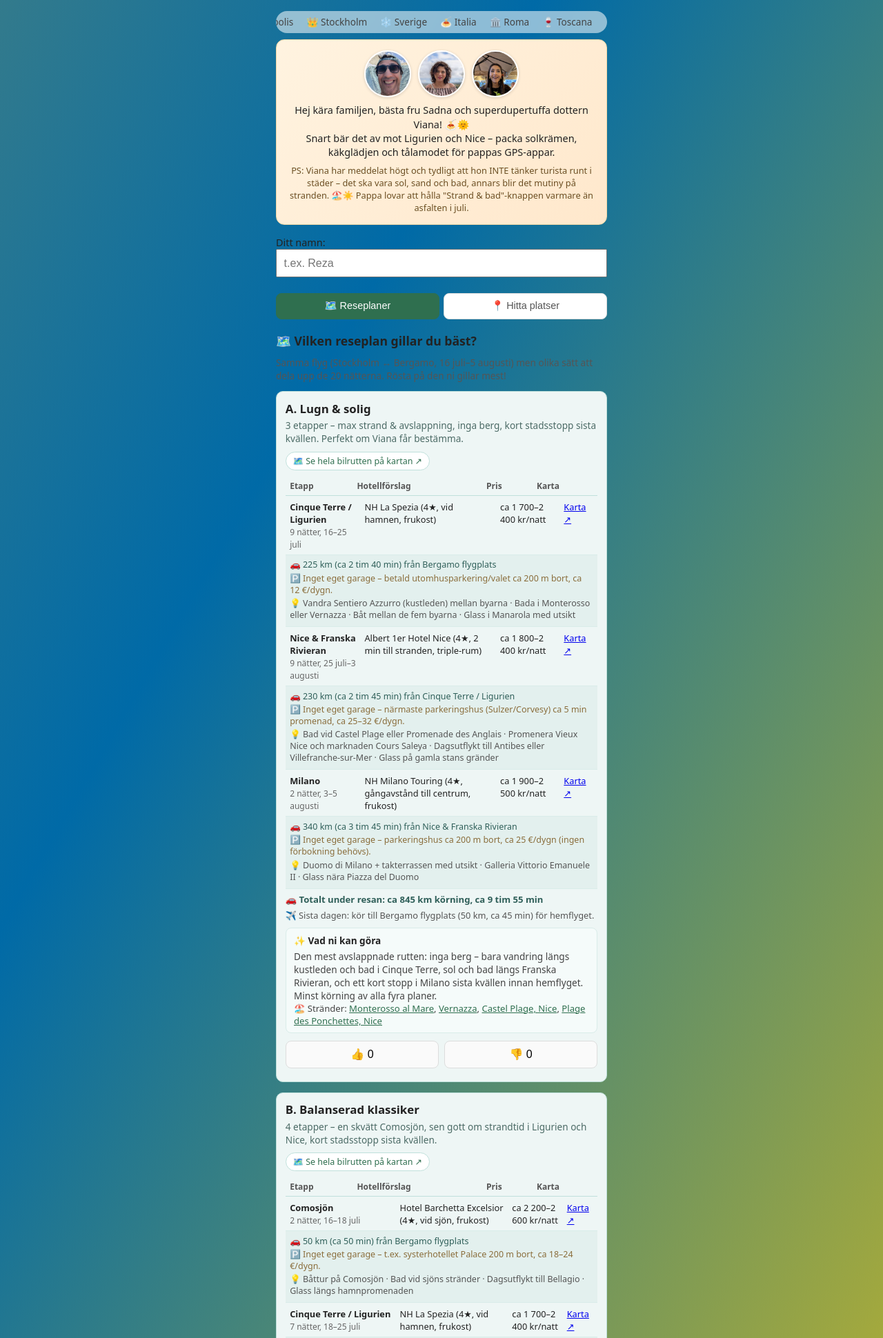
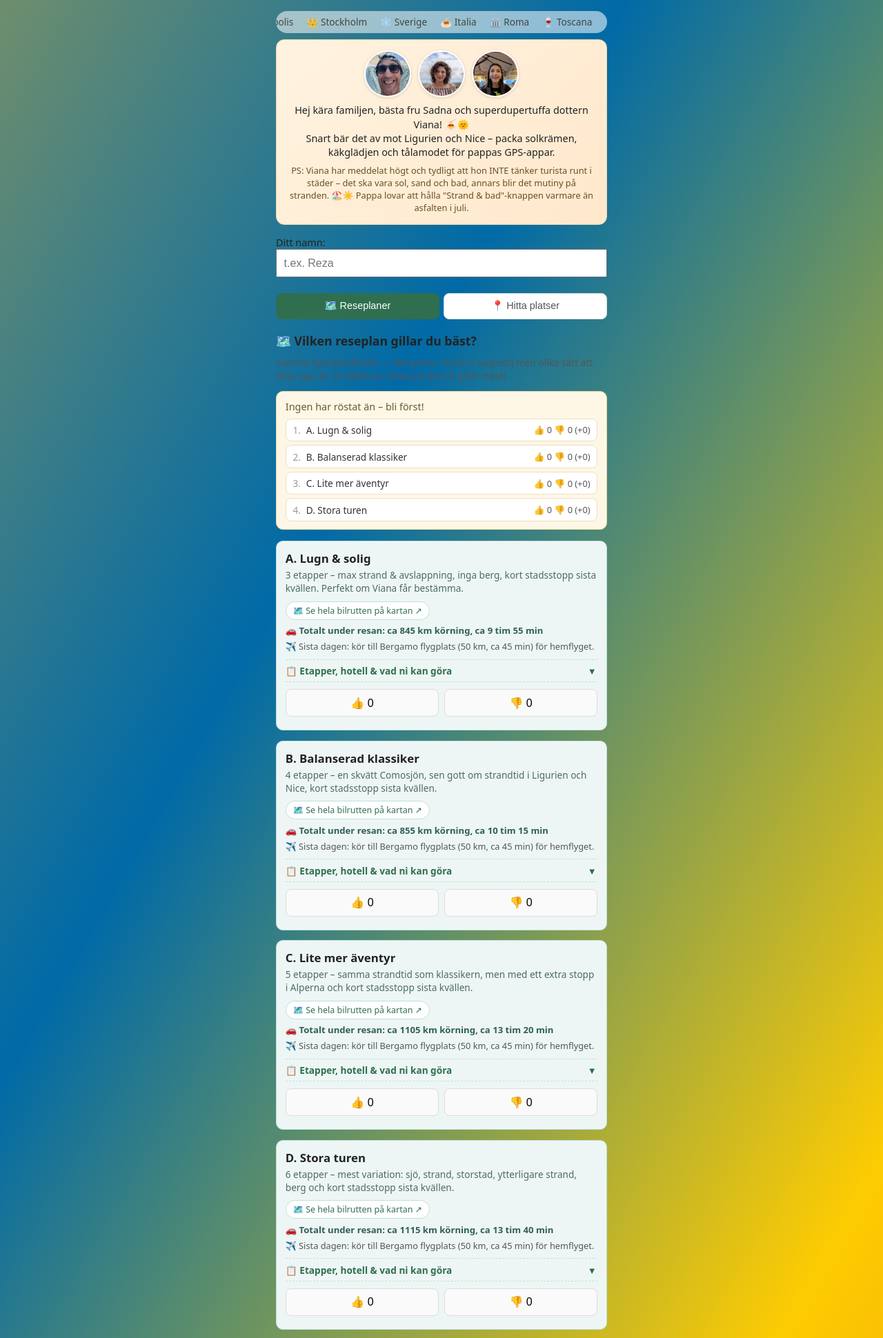
Before and after one commit to RezaBaza/ResaApp, a Flask app: page / in a window 1280 px wide. Shown: the top 1940 px of the page at 69% size. Run offline with Flask 3, Linux system fonts and the light colour scheme; tables that the repository leaves empty hold one stand-in row (values such as "Sample post").

Commit message:
pints added

```diff
--- a/static/app.js
+++ b/static/app.js
@@ -129,7 +129,13 @@ function planCardId(plan) {
   return `plan-${plan.id}`;
 }
 
+// Sparar senaste /api/plans-svaret så vi kan bygga om resultattavlan
+// (renderPlanLeaderboard) efter varje röst, utan att hämta om hela listan
+// från servern – sendPlanVote uppdaterar redan plan.votes i denna array.
+let currentPlans = [];
+
 function renderPlans(plans) {
+  currentPlans = plans;
   plansEl.innerHTML = "";
 
   const heading = document.createElement("h2");
@@ -142,9 +148,53 @@ function renderPlans(plans) {
     "Samma flyg (Stockholm ↔ Bergamo, 16 juli–5 augusti) men olika sätt att dela upp de 20 nätterna. Rösta på den ni gillar mest!";
   plansEl.appendChild(intro);
 
+  // Resultattavla: visar ALLA fyra alternativ direkt, rankade efter poäng
+  // (👍 minus 👎) – det är HÄR man tydligt ser "vilket alternativ vinner"
+  // istället för att behöva räkna ihop antalet röster i varje kort själv.
+  const leaderboard = document.createElement("div");
+  leaderboard.className = "plan-leaderboard";
+  leaderboard.id = "plan-leaderboard";
+  plansEl.appendChild(leaderboard);
+  renderPlanLeaderboard();
+
   for (const plan of plans) {
     plansEl.appendChild(renderPlanCard(plan));
   }
+}
+
+function renderPlanLeaderboard() {
+  const leaderboardEl = document.getElementById("plan-leaderboard");
+  if (!leaderboardEl) return;
+
+  const ranked = [...currentPlans].sort((a, b) => {
+    const scoreA = a.votes.up - a.votes.down;
+    const scoreB = b.votes.up - b.votes.down;
+    return scoreB - scoreA || b.votes.up - a.votes.up;
+  });
+
+  const rowsHtml = ranked
+    .map((plan, index) => {
+      const score = plan.votes.up - plan.votes.down;
+      const leaderClass = index === 0 && score > 0 ? " plan-leaderboard-leader" : "";
+      return `
+        <a href="#${planCardId(plan)}" class="plan-leaderboard-row${leaderClass}">
+          <span class="plan-leaderboard-rank">${index + 1}.</span>
+          <span class="plan-leaderboard-title">${plan.title}</span>
+          <span class="plan-leaderboard-score">👍 ${plan.votes.up} 👎 ${plan.votes.down} (${score >= 0 ? "+" : ""}${score})</span>
+        </a>
+      `;
+    })
+    .join("");
+
+  const totalVotes = ranked.reduce((sum, plan) => sum + plan.votes.up + plan.votes.down, 0);
+  const headlineHtml = totalVotes
+    ? `🏆 Just nu ligger <strong>${ranked[0].title}</strong> i topp`
+    : `Ingen har röstat än – bli först!`;
+
+  leaderboardEl.innerHTML = `
+    <p class="plan-leaderboard-headline">${headlineHtml}</p>
+    <div class="plan-leaderboard-rows">${rowsHtml}</div>
+  `;
 }
 
 function renderPlanCard(plan) {
@@ -221,12 +271,20 @@ function renderPlanCard(plan) {
         .join(", ")}</p>`
     : "";
 
+  // Korten visar alltid det viktigaste på en gång (titel, karta, total
+  // körsträcka, röstning) – men etapptabellen och "vad ni kan göra" är
+  // ofta det mesta att skrolla igenom, så det göms i en <details> som
+  // fälls ut med ett klick, precis som kategorierna under "Hitta platser".
   card.innerHTML = `
     <div class="plan-card-header">
       <strong>${plan.title}</strong>
     </div>
     <p class="plan-subtitle">${plan.subtitle}</p>
     ${routeMapLine}
+    ${totalDriveLine ? `<p class="plan-total-drive">${totalDriveLine}</p>` : ""}
+    ${transferLine ? `<p class="plan-transfer">${transferLine}</p>` : ""}
+    <details class="plan-details">
+      <summary>📋 Etapper, hotell &amp; vad ni kan göra</summary>
       <table class="plan-table">
         <thead>
           <tr>
@@ -238,8 +296,6 @@ function renderPlanCard(plan) {
         </thead>
         <tbody>${rows}</tbody>
       </table>
-    ${totalDriveLine ? `<p class="plan-total-drive">${totalDriveLine}</p>` : ""}
-    ${transferLine ? `<p class="plan-transfer">${transferLine}</p>` : ""}
       ${
         plan.summary
           ? `<div class="plan-summary">
@@ -249,6 +305,7 @@ function renderPlanCard(plan) {
             </div>`
           : ""
       }
+    </details>
     <div class="vote-row">
       <button class="vote-btn up">👍 <span class="up-count">${plan.votes.up}</span></button>
       <button class="vote-btn down">👎 <span class="down-count">${plan.votes.down}</span></button>
@@ -295,6 +352,10 @@ async function sendPlanVote(plan, voteValue, card) {
   const votes = await response.json();
   plan.votes = votes;
   updateVoteUI(card, votes);
+  // Rösten kan ha ändrat vilket alternativ som ligger i topp, så bygg om
+  // resultattavlan direkt – annars ser man bara sitt eget kort uppdateras
+  // och måste själv jämföra siffrorna i alla fyra korten för att veta.
+  renderPlanLeaderboard();
 }
 
 findBtn.addEventListener("click", () => {
--- a/static/style.css
+++ b/static/style.css
@@ -446,6 +446,63 @@ h3 {
   margin-bottom: 0.9rem;
 }
 
+/* Resultattavla högst upp: visar ALLA fyra planer rankade efter poäng
+   (👍 minus 👎) direkt, så man slipper räkna ihop siffrorna i varje kort
+   själv för att se vilket alternativ som vinner. Klick på en rad
+   skrollar till det kortet. */
+.plan-leaderboard {
+  background: #fff7e6;
+  border: 1px solid #f0d9a0;
+  border-radius: 10px;
+  padding: 0.7rem 0.8rem;
+  margin-bottom: 1rem;
+}
+
+.plan-leaderboard-headline {
+  margin: 0 0 0.5rem;
+  font-size: 0.9rem;
+  color: #6b5a2e;
+}
+
+.plan-leaderboard-rows {
+  display: flex;
+  flex-direction: column;
+  gap: 0.3rem;
+}
+
+.plan-leaderboard-row {
+  display: flex;
+  align-items: center;
+  gap: 0.5rem;
+  background: white;
+  border: 1px solid #eee0c0;
+  border-radius: 8px;
+  padding: 0.4rem 0.6rem;
+  text-decoration: none;
+  color: #333;
+  font-size: 0.85rem;
+}
+
+.plan-leaderboard-leader {
+  border-color: #e0b84a;
+  background: #fffbf0;
+  font-weight: 600;
+}
+
+.plan-leaderboard-rank {
+  color: #999;
+}
+
+.plan-leaderboard-title {
+  flex: 1;
+}
+
+.plan-leaderboard-score {
+  font-size: 0.8rem;
+  color: #555;
+  white-space: nowrap;
+}
+
 .plan-card-header {
   font-size: 1.05rem;
   margin-bottom: 0.2rem;
@@ -455,6 +512,46 @@ h3 {
   font-size: 0.85rem;
   color: #4c6b66;
   margin: 0 0 0.6rem;
+}
+
+/* Etapptabell + "vad ni kan göra" göms i en <details>-accordion, precis
+   som kategorierna under "Hitta platser" – titel, karta, total körsträcka
+   och röstknappar ligger UTANFÖR och syns alltid, så man inte behöver
+   fälla ut något bara för att jämföra/rösta. */
+.plan-details {
+  margin-bottom: 0.6rem;
+}
+
+.plan-details > summary {
+  font-size: 0.85rem;
+  font-weight: 600;
+  color: #2f6f4f;
+  cursor: pointer;
+  padding: 0.4rem 1.6rem 0.4rem 0;
+  list-style: none;
+  position: relative;
+  border-top: 1px dashed #bfe0db;
+  border-bottom: 1px dashed #bfe0db;
+}
+
+.plan-details > summary::-webkit-details-marker {
+  display: none;
+}
+
+.plan-details > summary::after {
+  content: "▾";
+  position: absolute;
+  right: 0.3rem;
+  top: 0.4rem;
+  transition: transform 0.2s ease;
+}
+
+.plan-details[open] > summary::after {
+  transform: rotate(180deg);
+}
+
+.plan-details[open] > summary {
+  margin-bottom: 0.4rem;
 }
 
 /* Etapp-tabellen scrollar i sidled på smala skärmar istället för att
```
Lines whose indentation alone changed are shown as unchanged.
